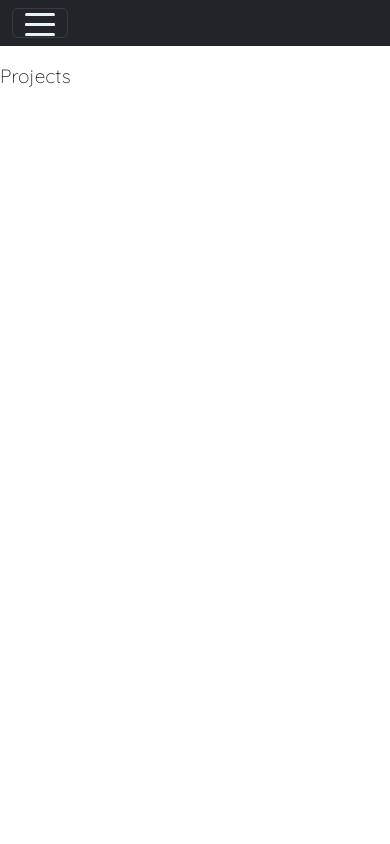
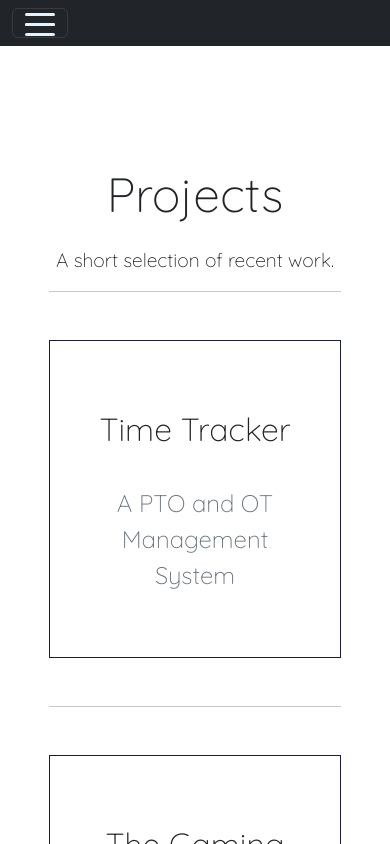
Before and after one commit to em-twines/ProfessionalWebsite, a React (Create React App) app in the folder frontend/: page /projects in a window 390 px wide. Shown: the top 844 px of the page. Built offline with nearby package versions, Linux system fonts and the light colour scheme.

Commit message:
added css responsivity and basic content to Projects page

```diff
--- a/frontend/src/App.scss
+++ b/frontend/src/App.scss
@@ -63,6 +63,7 @@ a:hover {
 .font-link{
   font-family: 'Quicksand';
 }
+
 
 
   /*buttons -----------------------------------------------------------------------------------------*/
@@ -1062,10 +1063,39 @@ a:hover {
 
 
 
-.projects{
-    width: 50vw;
-    justify-content: left;
-    margin-left: 22%;
+   /* PROJECTS DESKTOP ----------------------------------------------------------------------*/
+
+   @media only screen and (min-width: 1200px){
+
+  .full-screen{
+    display: contents;
+  }
+
+  .section-title{
+    display: flex;
+    justify-content: center;
+    width: 100%;
+    font-size: 3rem;
+    margin-top: 6rem;
+    margin-bottom: 1rem;
+  }
+
+  .project-title{
+    text-align: center;
+    padding-top: 2rem;
+    font-size: 2rem;
+  }
+
+  .project-page-description{
+    text-align: center;
+  }
+
+  .subtitle{
+    margin: 1rem;
+    padding: 1rem;
+    text-align: center;
+    font-size: 1.5rem;
+    word-wrap: break-word;
   }
 
   .project1-container{
@@ -1109,35 +1139,33 @@ a:hover {
       padding: 1vw;
       align-items: center;
       justify-content: center;
-    font-size: 2vw;
+      // font-size: 2vw;
       overflow: hidden;
   }
 
 
 
-
-
-
-
   .projects-2-3-container{
       display: flex;
-    width: 100%;
-    height: 100%;
-    margin-top: vh;
-    margin-bottom: 50vh;
+      width: 100vw;
+      height: 90vw;
+      margin-top: 20vh;
+      padding-top: 15rem;
   }
 
 
   .p2-content{
       position: absolute;
+      display: flex;
+      flex-direction: column;
+      align-items: center;
       border: .1vw solid #191E32;
-    height: 50vh;
-    width: 30vw;
-    z-index:0;
-    font-size: 2vw;
-    padding: 5vw;
+      height: 40rem;
+      width: 35rem;
+      // font-size: 1.2rem;
+      padding: 10rem;
       margin-top: 30vh;
-    margin-bottom: 30vh;
+      // margin-bottom: 30vh;
       margin-left: 10vw;
       overflow: hidden;
       -ms-transform: translateY(-50%);
@@ -1148,18 +1176,153 @@ a:hover {
   .p3-content{
       position: absolute;
       border: .1vw solid #191E32;
-    height: 50vh;
-    width: 30vw;
+      height: 40rem;
+      width: 35rem;
       margin-left: 45vw;
       z-index:1;
       margin-top: 35vh;
-    margin-bottom: 30vh;
-    font-size: 2vw;
-    padding: 5vw;
+      // margin-bottom: 30vh;
+      // font-size: 2vw;
+      padding-left: 10rem;
+      padding-right: 10rem;
+      padding-bottom: 5rem;
+      padding-top: 5rem;
       overflow: hidden;
     //   -ms-transform: translateY(-50% + 5vh);
     //   transform: translateY(-50%);
   }
+
+  .p4-content{
+    display: flex;
+    flex-direction: column;
+    border: .1vw solid #191E32;
+    height: 30rem;
+    width: 60rem;
+    margin-left: auto;
+    margin-right: auto;
+    margin-top: 8rem;
+    margin-bottom: 10rem;
+    justify-content: justify;
+    padding-left: 10rem;
+    padding-right: 10rem;
+    padding-bottom: 5rem;
+    padding-top: 5rem;
+    overflow: hidden;
+
+  }
+
+  .projects-flex{
+    display: none;
+  }
+}
+
+  /* PROJECTS MOBILE LARGEST ----------------------------------------------------------------------*/
+
+  @media only screen and (max-width: 1200px){
+
+  .full-screen{
+    display: none;
+  }
+
+  .projects-flex{
+    display: content;
+    display: flex;
+    flex-direction: column;
+    width: 50%;
+    margin: auto;
+  }
+
+  .section-title{
+    display: flex;
+    justify-content: center;
+    width: 100%;
+    font-size: 3rem;
+    margin-top: 6rem;
+    margin-bottom: 1rem;
+  }
+
+  .project-title{
+    text-align: center;
+    padding-top: 2rem;
+    font-size: 2rem;
+  }
+
+  .project-page-description{
+    text-align: center;
+  }
+
+  .subtitle{
+    margin: 1rem;
+    padding: 1rem;
+    text-align: center;
+    font-size: 1.5rem;
+    word-wrap: break-word;
+  }
+
+  .project{
+    border: .1vw solid #191E32;
+    padding: 5rem;
+    margin-top: 2rem;
+    margin-bottom: 2rem;
+  }
+
+
+}
+
+
+
+  /* PROJECTS MOBILE Medium ----------------------------------------------------------------------*/
+
+  @media only screen and (max-width: 700px){
+
+    .full-screen{
+      display: none;
+    }
+
+    .projects-flex{
+      display: content;
+      display: flex;
+      flex-direction: column;
+      width: 75%;
+      margin: auto;
+    }
+
+    .section-title{
+      display: flex;
+      justify-content: center;
+      width: 100%;
+      font-size: 3rem;
+      margin-top: 6rem;
+      margin-bottom: 1rem;
+    }
+
+    .project-title{
+      text-align: center;
+      padding-top: 2rem;
+      font-size: 2rem;
+    }
+
+    .project-page-description{
+      text-align: center;
+    }
+
+    .subtitle{
+      margin: 1rem;
+      padding: 1rem;
+      text-align: center;
+      font-size: 1.5rem;
+      word-wrap: break-word;
+    }
+
+    .project{
+      border: .1vw solid #191E32;
+      padding: 2rem;
+      margin-top: 2rem;
+      margin-bottom: 2rem;
+    }
+
+  }
+
 
 
 
--- a/frontend/src/pages/Projects.jsx
+++ b/frontend/src/pages/Projects.jsx
@@ -1,7 +1,76 @@
-import React from 'react'
+import React from "react";
 
 export default function Projects() {
   return (
-    <div>Projects</div>
-  )
+    <div>
+      <div className="full-screen">
+        <div className="section-title ">Projects</div>
+        <div className="project-page-description">
+          A short selection of recent work.
+        </div>
+        <div className="project1-container">
+          <div className="box"></div>
+          <div className="box1"></div>
+          <div className="box-content">
+            <div className="project-title">Time Tracker</div>
+            <div className="text-muted subtitle">
+              A PTO and OT Management System
+            </div>
+          </div>
+        </div>
+        <div className="projects-2-3-container">
+          <div className="p2-content">
+            <div className="project-title">The Gaming Codex</div>
+            <div className="text-muted subtitle">
+              Visualizations of a Game-based Dataset
+            </div>
+          </div>
+          <div className="p3-content">
+            <div className="project-title">Vidio</div>
+            <div className="text-muted subtitle">
+              A Music Streaming Site Utilizing Youtube's API
+            </div>
+          </div>
+        </div>
+        <div className="p4-content">
+          <div className="project-title">Memory Cards</div>
+          <div className="text-muted subtitle">A Flashcards App</div>
+        </div>
+      </div>
+
+      <div className="projects-flex">
+        <div className="section-title ">Projects</div>
+        <div className="project-page-description">
+          A short selection of recent work.
+        </div>
+        <hr></hr>
+        <div className="project">
+          <div className="project-title">Time Tracker</div>
+          <div className="text-muted subtitle">
+            A PTO and OT Management System
+          </div>
+        </div>
+        <hr></hr>
+        <div className="project">
+          <div className="project-title">The Gaming Codex</div>
+          <div className="text-muted subtitle ">
+            Visualizations of a Game-based Dataset
+          </div>
+        </div>
+        <hr></hr>
+        <div className="project">
+          <div className="project-title">Vidio</div>
+          <div className="text-muted subtitle">
+            A Music Streaming Site Utilizing Youtube's API
+          </div>
+        </div>
+        <hr></hr>
+        <div className="project">
+          <div className="project-title">Memory Cards</div>
+          <div className="text-muted subtitle">A Flashcards App</div>
+        </div>
+        <hr></hr>
+      </div>
+    </div>
+  );
 }
```
Lines whose indentation alone changed are shown as unchanged.
